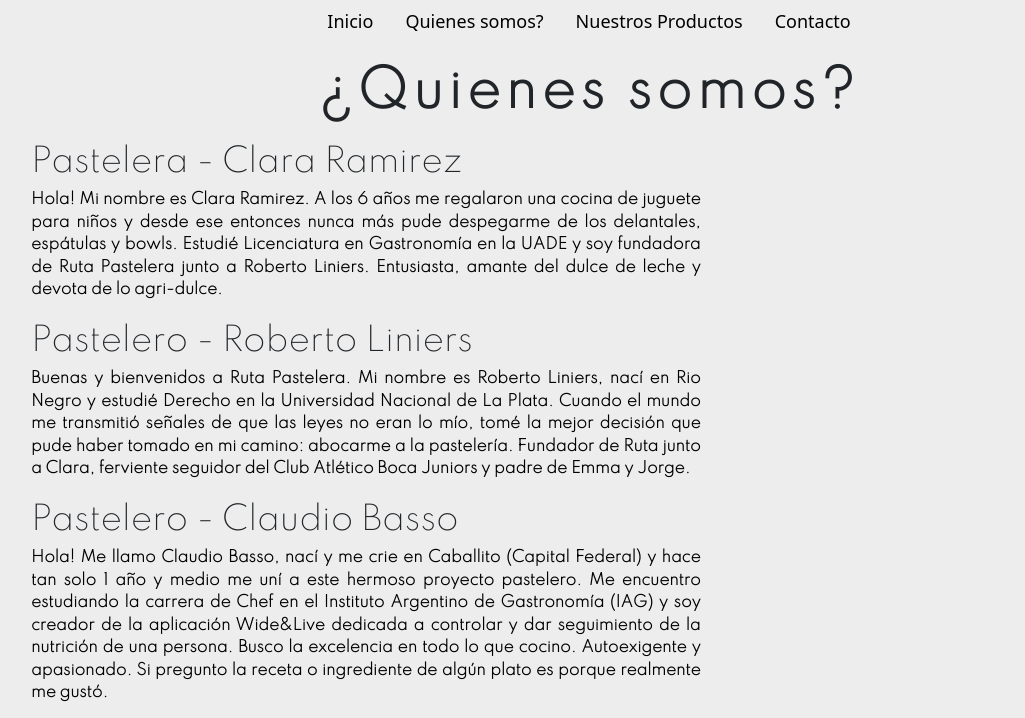
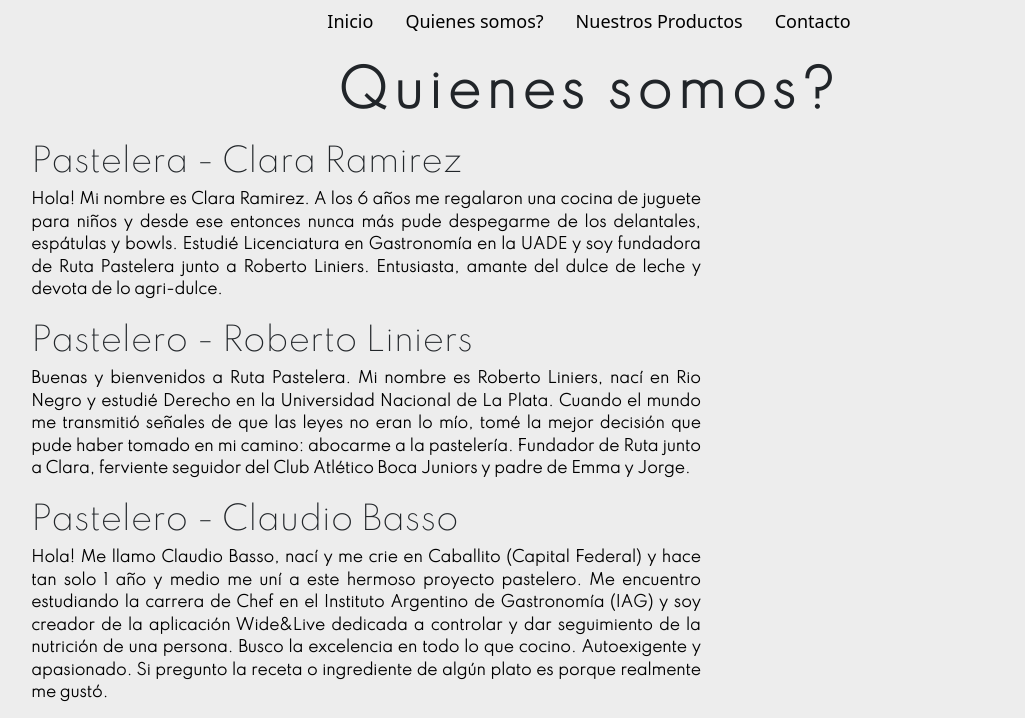
Before and after one commit to matiasfagan/proyectoCoderhouseWeb, a website: page rutaPastelera/quienesSomos.html in a window 1280 px wide. Shown: the top 718 px of the page, without its empty margins (51-1076 px from the left). Drawn offline with nearby package versions, Linux system fonts and the light colour scheme.

```diff
--- a/rutaPastelera/quienesSomos.html
+++ b/rutaPastelera/quienesSomos.html
@@ -37,7 +37,7 @@
     </header>
     <main>
         <!-- Titulo Principal -->
-        <h1 class="quienesSomos__titulo--principal">¿Quienes somos?</h1>
+        <h1 class="quienesSomos__titulo--principal">Quienes somos?</h1>
         <!-- Presentacion Chefs. Titulo secundario y contenido -->
         <div class="container">
             <h2 class="quieneSomos__titulo--secundario"> Pastelera - Clara Ramirez</h2>
```
